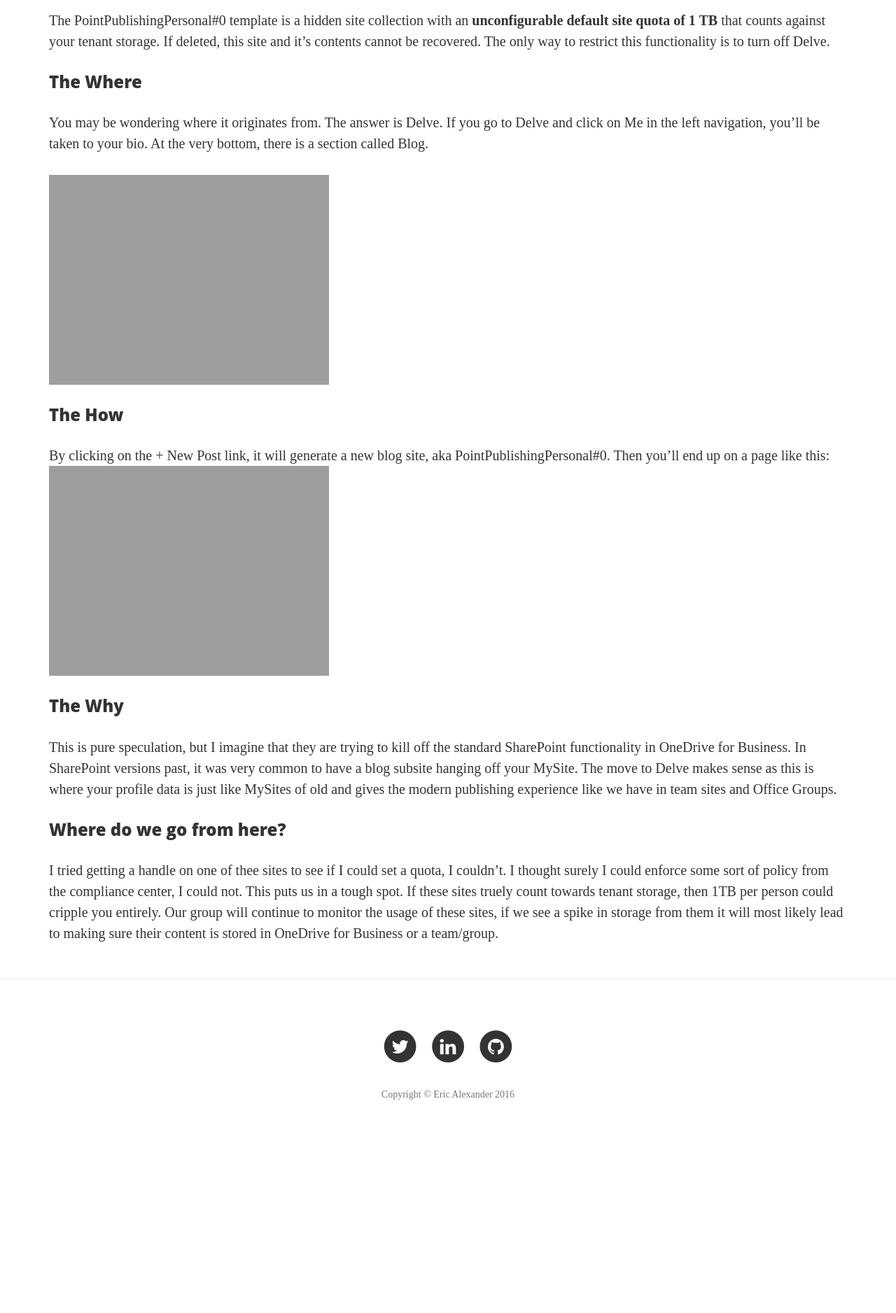
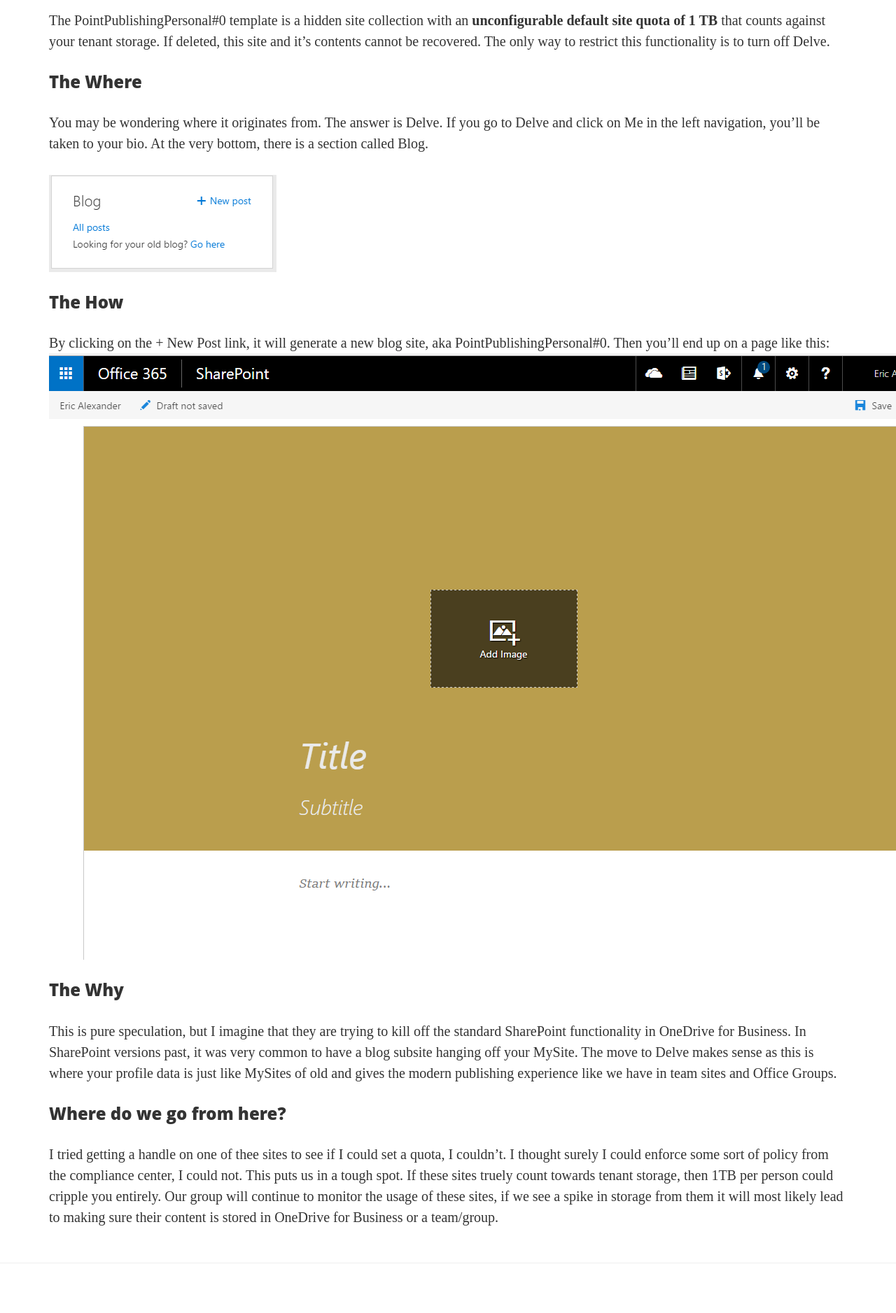
Before and after one commit to ejaya2/ejaya2.github.io, a Jekyll site: the page built from _posts/2017-01-18-PointPublishingPersonal.md, in a window 1280 px wide. Shown: the part 1456-3333 px from the top of the page at 70% size. Built offline with Jekyll 4.4.1, drawn with Linux system fonts in a browser that asks for light colours; before the commit the page ends 3096 px from its top, so only the background shows below that.

Commit message:
Update 2017-01-18-PointPublishingPersonal.md
fixed image links

```diff
--- a/_posts/2017-01-18-PointPublishingPersonal.md
+++ b/_posts/2017-01-18-PointPublishingPersonal.md
@@ -39,12 +39,12 @@
 
  You may be wondering where it originates from. The answer is Delve. If you go to Delve and click on Me in the left navigation, you'll be taken to your bio. At the very bottom, there is a section called Blog.
 
- ![Blog Section](http://ericjalexander.com/img/delve_me.JPG "Blog section")
+ ![Blog Section](http://ericjalexander.com/img/delve_me.png "Blog section")
 
 ### The How
 
  By clicking on the + New Post link, it will generate a new blog site, aka PointPublishingPersonal#0. Then you'll end up on a page like this:
- ![Modern blogging in Delve](http://ericjalexander.com/img/delve_blog.JPG "Modern blogging in Delve")
+ ![Modern blogging in Delve](http://ericjalexander.com/img/delve_blog.png "Modern blogging in Delve")
 
 ### The Why
 
```
